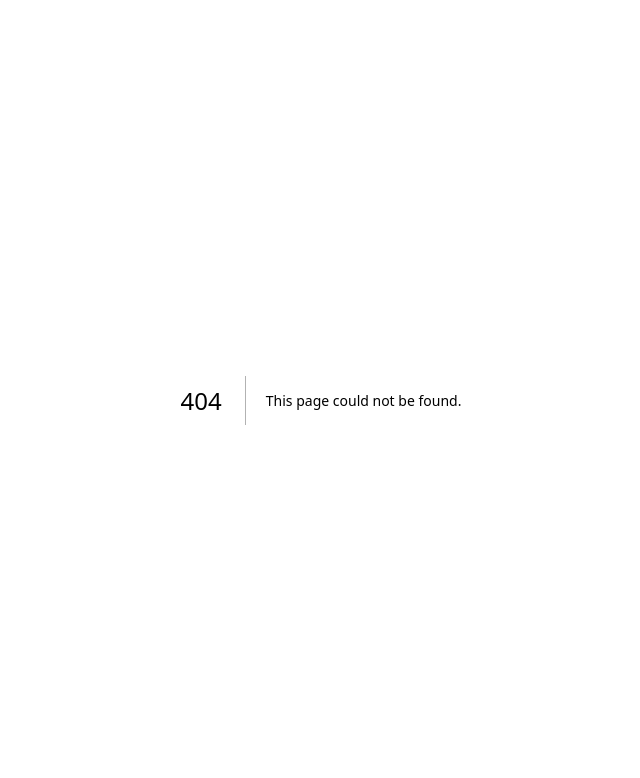
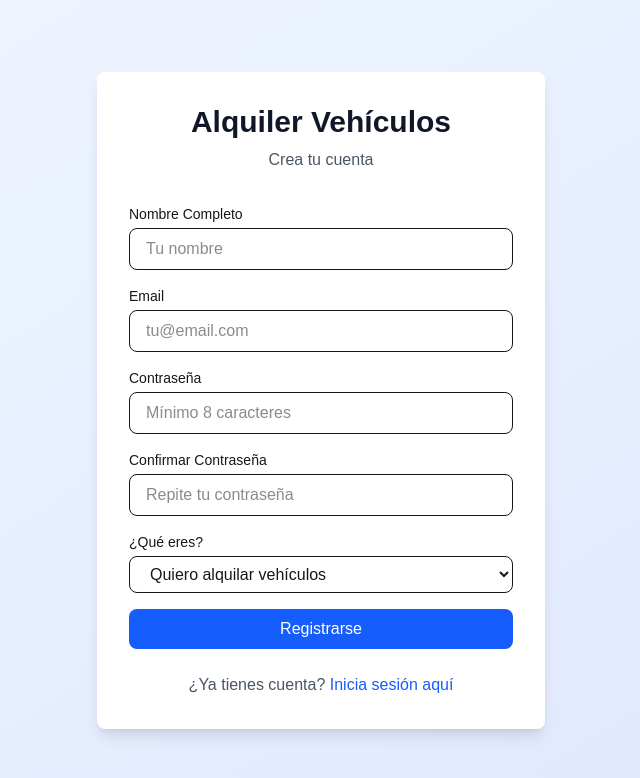
Before and after one commit to fermadi-prog/alquiler-vehiculos, a Next.js app: page /auth/register in a window 1280 px wide. Before the commit this address had no page. Shown: the top 778 px of the page, without its empty margins (319-959 px from the left). Built offline with nearby package versions, Linux system fonts and the light colour scheme; no server answers.

Commit message:
feat: Add complete authentication system with login and register pages

```diff
--- /dev/null
+++ b/app/auth/login/page.tsx
@@ -0,0 +1,26 @@
+import LoginForm from '@/components/auth/LoginForm';
+import Link from 'next/link';
+
+export default function LoginPage() {
+  return (
+    <div className="min-h-screen flex items-center justify-center bg-gradient-to-br from-blue-50 to-indigo-100">
+      <div className="max-w-md w-full bg-white p-8 rounded-lg shadow-lg">
+        <div className="text-center mb-8">
+          <h1 className="text-3xl font-bold text-gray-900">Alquiler Vehículos</h1>
+          <p className="text-gray-600 mt-2">Inicia sesión en tu cuenta</p>
+        </div>
+
+        <LoginForm />
+
+        <div className="mt-6 text-center">
+          <p className="text-gray-600">
+            ¿No tienes cuenta?{' '}
+            <Link href="/auth/register" className="text-blue-600 hover:underline font-medium">
+              Regístrate aquí
+            </Link>
+          </p>
+        </div>
+      </div>
+    </div>
+  );
+}
--- /dev/null
+++ b/app/auth/register/page.tsx
@@ -0,0 +1,26 @@
+import RegisterForm from '@/components/auth/RegisterForm';
+import Link from 'next/link';
+
+export default function RegisterPage() {
+  return (
+    <div className="min-h-screen flex items-center justify-center bg-gradient-to-br from-blue-50 to-indigo-100">
+      <div className="max-w-md w-full bg-white p-8 rounded-lg shadow-lg">
+        <div className="text-center mb-8">
+          <h1 className="text-3xl font-bold text-gray-900">Alquiler Vehículos</h1>
+          <p className="text-gray-600 mt-2">Crea tu cuenta</p>
+        </div>
+
+        <RegisterForm />
+
+        <div className="mt-6 text-center">
+          <p className="text-gray-600">
+            ¿Ya tienes cuenta?{' '}
+            <Link href="/auth/login" className="text-blue-600 hover:underline font-medium">
+              Inicia sesión aquí
+            </Link>
+          </p>
+        </div>
+      </div>
+    </div>
+  );
+}
--- a/app/page.tsx
+++ b/app/page.tsx
@@ -3,7 +3,6 @@ import Link from 'next/link';
 export default function Home() {
   return (
     <div className="min-h-screen bg-gradient-to-br from-blue-50 to-indigo-100">
-      {/* Header */}
       <header className="bg-white shadow">
         <div className="max-w-6xl mx-auto px-4 py-6 flex justify-between items-center">
           <h1 className="text-2xl font-bold text-blue-600">🚗 Alquiler Vehículos</h1>
@@ -18,7 +17,6 @@ export default function Home() {
         </div>
       </header>
 
-      {/* Hero */}
       <main className="max-w-6xl mx-auto px-4 py-20">
         <div className="text-center">
           <h2 className="text-5xl font-bold text-gray-900 mb-6">
@@ -44,7 +42,6 @@ export default function Home() {
           </div>
         </div>
 
-        {/* Features */}
         <div className="grid grid-cols-3 gap-8 mt-20">
           <div className="bg-white p-6 rounded-lg shadow">
             <div className="text-4xl mb-4">🔒</div>
--- /dev/null
+++ b/components/auth/LoginForm.tsx
@@ -0,0 +1,88 @@
+'use client';
+
+import { useState } from 'react';
+import { useRouter } from 'next/navigation';
+import { createClient } from '@/utils/supabase/client';
+
+export default function LoginForm() {
+  const [email, setEmail] = useState('');
+  const [password, setPassword] = useState('');
+  const [loading, setLoading] = useState(false);
+  const [error, setError] = useState('');
+  const router = useRouter();
+  const supabase = createClient();
+
+  const handleLogin = async (e: React.FormEvent) => {
+    e.preventDefault();
+    setError('');
+    setLoading(true);
+
+    try {
+      const { error } = await supabase.auth.signInWithPassword({
+        email,
+        password,
+      });
+
+      if (error) throw error;
+
+      const { data: { user } } = await supabase.auth.getUser();
+      if (user) {
+        const { data: userData } = await supabase
+          .from('users')
+          .select('role')
+          .eq('id', user.id)
+          .single();
+
+        if (userData?.role === 'admin') {
+          router.push('/dashboard/admin');
+        } else if (userData?.role === 'propietario') {
+          router.push('/dashboard/propietario');
+        } else {
+          router.push('/dashboard/arrendatario');
+        }
+      }
+    } catch (error: any) {
+      setError(error.message || 'Error al iniciar sesión');
+    } finally {
+      setLoading(false);
+    }
+  };
+
+  return (
+    <form onSubmit={handleLogin} className="space-y-4 max-w-md mx-auto">
+      <div>
+        <label className="block text-sm font-medium mb-1">Email</label>
+        <input
+          type="email"
+          value={email}
+          onChange={(e) => setEmail(e.target.value)}
+          className="w-full px-4 py-2 border rounded-lg focus:outline-none focus:ring-2 focus:ring-blue-500"
+          required
+          placeholder="tu@email.com"
+        />
+      </div>
+
+      <div>
+        <label className="block text-sm font-medium mb-1">Contraseña</label>
+        <input
+          type="password"
+          value={password}
+          onChange={(e) => setPassword(e.target.value)}
+          className="w-full px-4 py-2 border rounded-lg focus:outline-none focus:ring-2 focus:ring-blue-500"
+          required
+          placeholder="••••••••"
+        />
+      </div>
+
+      {error && <p className="text-red-500 text-sm">{error}</p>}
+
+      <button
+        type="submit"
+        disabled={loading}
+        className="w-full bg-blue-600 text-white py-2 rounded-lg hover:bg-blue-700 disabled:opacity-50 font-medium"
+      >
+        {loading ? 'Iniciando sesión...' : 'Iniciar sesión'}
+      </button>
+    </form>
+  );
+}
--- /dev/null
+++ b/components/auth/RegisterForm.tsx
@@ -0,0 +1,135 @@
+'use client';
+
+import { useState } from 'react';
+import { useRouter } from 'next/navigation';
+import { createClient } from '@/utils/supabase/client';
+import { UserRole } from '@/lib/types';
+
+export default function RegisterForm() {
+  const [email, setEmail] = useState('');
+  const [password, setPassword] = useState('');
+  const [confirmPassword, setConfirmPassword] = useState('');
+  const [fullName, setFullName] = useState('');
+  const [role, setRole] = useState<UserRole>('arrendatario');
+  const [loading, setLoading] = useState(false);
+  const [error, setError] = useState('');
+  const router = useRouter();
+  const supabase = createClient();
+
+  const handleRegister = async (e: React.FormEvent) => {
+    e.preventDefault();
+    setError('');
+    setLoading(true);
+
+    try {
+      if (password !== confirmPassword) {
+        throw new Error('Las contraseñas no coinciden');
+      }
+
+      if (password.length < 8) {
+        throw new Error('La contraseña debe tener al menos 8 caracteres');
+      }
+
+      const { data: { user }, error: signUpError } = await supabase.auth.signUp({
+        email,
+        password,
+      });
+
+      if (signUpError) throw signUpError;
+      if (!user) throw new Error('Error al crear usuario');
+
+      const { error: userError } = await supabase
+        .from('users')
+        .insert([
+          {
+            id: user.id,
+            email,
+            full_name: fullName,
+            role,
+          },
+        ]);
+
+      if (userError) throw userError;
+
+      router.push('/auth/login?message=Registro exitoso. Por favor inicia sesión.');
+    } catch (error: any) {
+      setError(error.message || 'Error al registrarse');
+    } finally {
+      setLoading(false);
+    }
+  };
+
+  return (
+    <form onSubmit={handleRegister} className="space-y-4 max-w-md mx-auto">
+      <div>
+        <label className="block text-sm font-medium mb-1">Nombre Completo</label>
+        <input
+          type="text"
+          value={fullName}
+          onChange={(e) => setFullName(e.target.value)}
+          className="w-full px-4 py-2 border rounded-lg focus:outline-none focus:ring-2 focus:ring-blue-500"
+          required
+          placeholder="Tu nombre"
+        />
+      </div>
+
+      <div>
+        <label className="block text-sm font-medium mb-1">Email</label>
+        <input
+          type="email"
+          value={email}
+          onChange={(e) => setEmail(e.target.value)}
+          className="w-full px-4 py-2 border rounded-lg focus:outline-none focus:ring-2 focus:ring-blue-500"
+          required
+          placeholder="tu@email.com"
+        />
+      </div>
+
+      <div>
+        <label className="block text-sm font-medium mb-1">Contraseña</label>
+        <input
+          type="password"
+          value={password}
+          onChange={(e) => setPassword(e.target.value)}
+          className="w-full px-4 py-2 border rounded-lg focus:outline-none focus:ring-2 focus:ring-blue-500"
+          required
+          placeholder="Mínimo 8 caracteres"
+        />
+      </div>
+
+      <div>
+        <label className="block text-sm font-medium mb-1">Confirmar Contraseña</label>
+        <input
+          type="password"
+          value={confirmPassword}
+          onChange={(e) => setConfirmPassword(e.target.value)}
+          className="w-full px-4 py-2 border rounded-lg focus:outline-none focus:ring-2 focus:ring-blue-500"
+          required
+          placeholder="Repite tu contraseña"
+        />
+      </div>
+
+      <div>
+        <label className="block text-sm font-medium mb-1">¿Qué eres?</label>
+        <select
+          value={role}
+          onChange={(e) => setRole(e.target.value as UserRole)}
+          className="w-full px-4 py-2 border rounded-lg focus:outline-none focus:ring-2 focus:ring-blue-500"
+        >
+          <option value="arrendatario">Quiero alquilar vehículos</option>
+          <option value="propietario">Quiero publicar mis vehículos</option>
+        </select>
+      </div>
+
+      {error && <p className="text-red-500 text-sm">{error}</p>}
+
+      <button
+        type="submit"
+        disabled={loading}
+        className="w-full bg-blue-600 text-white py-2 rounded-lg hover:bg-blue-700 disabled:opacity-50 font-medium"
+      >
+        {loading ? 'Registrando...' : 'Registrarse'}
+      </button>
+    </form>
+  );
+}
```
